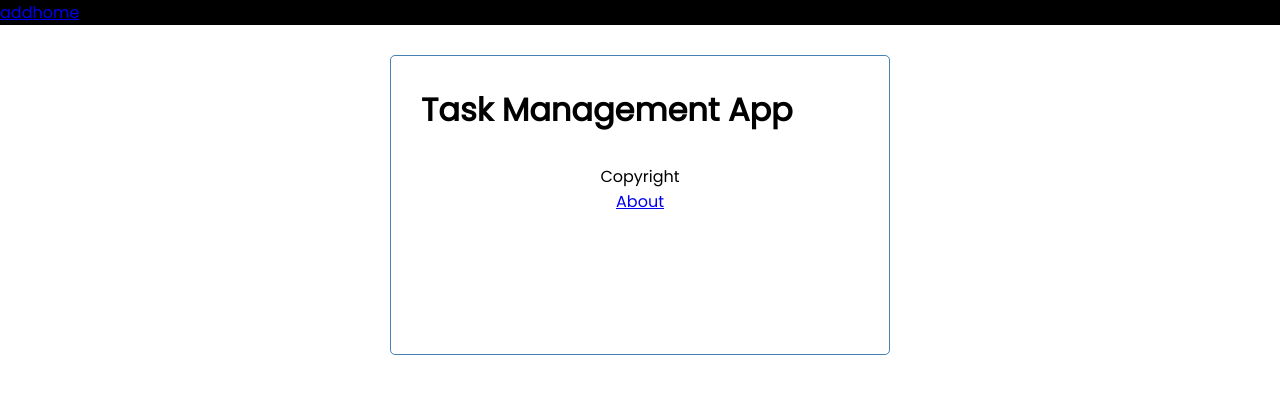
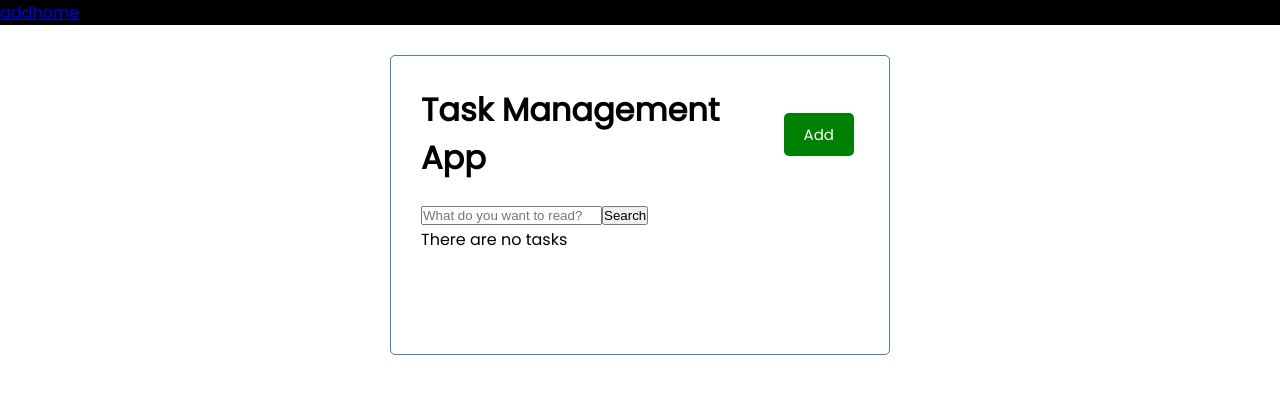
Before and after one commit to JCJang/Humanities-book-database, a React (Create React App) app: page /add in a window 1280 px wide. Shown: the top 394 px of the page. Built offline with nearby package versions, Linux system fonts and the light colour scheme; no server answers.

Commit message:
aug 11 Created Query via google books. Need to link to show ISBN, preview status, preview link etc. Add Query with Author's name.

```diff
--- a/src/components/access/Access.js
+++ b/src/components/access/Access.js
@@ -1,4 +1,4 @@
-import Header from './Header'
+import Search from './Search'
 import Results from './Results'
 import Shelf from './Shelf'
 import BookDetail from './BookDetail'
@@ -10,10 +10,6 @@ function Access() {
   const [result, setResult] = useState([])
   const onSearch = (value) => {
     setResult(shelf.filter((shelf) => shelf.text.indexOf(value.search) > 0))
-    if (result.length === 0) {
-      alert("there are no matches")
-      return
-    }
   }
   const [shelf, setShelf] = useState([])
   useEffect(()=>{
@@ -43,7 +39,7 @@ const fetchShelves = async() =>{
   return (<div>
     <div className="Row">
       <div className="Column col-1">
-        <Header onSearch={onSearch}/>
+        <Search onSearch={onSearch}/>
         {result !== '' && <Results result={result} setShelf={setDisplayShelf}/>}
 
       </div>
--- a/src/components/access/Results.js
+++ b/src/components/access/Results.js
@@ -3,7 +3,7 @@ const Results = ({result, setShelf}) => {
   return (
     <div className="Results">
 
-    {result.map((result)=><Result result={result} setShelf={setShelf}/>)}
+    {result && result.map((result)=><Result result={result} setShelf={setShelf}/>)}
   </div>
   )
 
--- a/src/components/access/Header.js
+++ b/src/components/access/Search.js
@@ -1,7 +1,7 @@
-import SearchBar from './SearchBar'
+import SearchBar from '../SearchBar'
 import {useState} from 'react'
 
-const Header = ({onSearch}) => {
+const Search = ({onSearch}) => {
   return (
     <div className="Header"><h2>Search By Question</h2>
     <SearchBar type="text" onSearch = {onSearch}
@@ -11,4 +11,4 @@ const Header = ({onSearch}) => {
   )
 }
 
-export default Header
+export default Search
--- a/src/components/add/About.js
+++ /dev/null
@@ -1,11 +0,0 @@
-import {Link} from 'react-router-dom'
-
-
-const About = () => {
-  return (<div>
-    <h4>version 2.0</h4>
-    <Link to="/">Go back</Link>
-  </div>)
-}
-
-export default About
--- a/src/components/add/Add.js
+++ b/src/components/add/Add.js
@@ -1,16 +1,25 @@
 import {useState, useEffect} from 'react';
 import './Add.css';
-import {BrowserRouter as Router, Route} from 'react-router-dom'
+import Query from './Query'
 import Header from './Header'
 import Tasks from './Tasks'
 import AddTask from './AddTask'
-import Footer from './Footer'
-import About from './About'
+import SearchBar from '../SearchBar'
+
 
 
 const Add =()=>{
   const [showAddTask, setShowAddTask]=useState(false)
   const [tasks, setTasks] =  useState([])
+  const [results, setResults] = useState(false)
+  const [toAdd, setToAdd] = useState()
+
+  const onSearch = async(title)=>{
+    console.log(`https://www.googleapis.com/books/v1/volumes?q=intitle:${title.search}`);
+    const work = await fetch(`https://www.googleapis.com/books/v1/volumes?q=intitle:${title.search}`)
+    const data = await work.json()
+      setResults(data)
+      }
 
   useEffect(()=>{
       const getTasks = async() => {
@@ -58,7 +67,6 @@ setTasks(tasks.map((item)=>item.id===id?{...item, reminder:data.reminder}:item))
 }
 
 
-
 const addTask = async (task)=>{
   const res = await fetch('http://localhost:5000/tasks', {
       method: 'POST',
@@ -80,21 +88,16 @@ setTasks([...tasks, data])
 // setTasks([...tasks,newTask])
 
   return (
-    <Router>
     <div className="container">
       <Header onAdd={()=>setShowAddTask(!showAddTask)} btnText={showAddTask?"Close":"Add"} btnColor={showAddTask?"red":"green"}/>
-
-
-      <Route path="/" exact render={(props)=>(
-        <>
         {showAddTask && <AddTask onSubmit={addTask}/>}
-        {tasks.length>0 ? <Tasks tasks={tasks} onDelete={deleteTask} onToggle={toggleReminder}/>:<p>There are no tasks</p>}
-        </>
-      )}/>
-      <Route path="/about" component={About}/>
-      <Footer/>
+        <SearchBar type="text" onSearch = {onSearch}
+         placeholder="What do you want to read?"/>
+        {results && (<Query result={results} setToAdd={setToAdd}/>)}
+        {toAdd}
+        {tasks.length>0 ? <Tasks tasks={tasks} onDelete={deleteTask}
+         onToggle={toggleReminder}/>:<p>There are no tasks</p>}
     </div>
-    </Router>
   )
 }
 
--- a/src/components/add/Footer.js
+++ /dev/null
@@ -1,12 +0,0 @@
-import {Link} from 'react-router-dom'
-
-const Footer = () => {
-  return (
-    <footer>
-      <p>Copyright</p>
-<Link to="/about">About</Link>
-    </footer>
-  )
-}
-
-export default Footer
--- a/src/components/add/Header.js
+++ b/src/components/add/Header.js
@@ -7,7 +7,7 @@ const Header = ({title, onAdd,btnColor, btnText}) => {
   return (
     <header className="header">
       <h1>{title}</h1>
-      {location.pathname === '/' && (<Button color={btnColor} text={btnText} onClick={onAdd}/>)}
+      {location.pathname === '/add' && (<Button color={btnColor} text={btnText} onClick={onAdd}/>)}
       {/*REUSABLE components
         <Button color="green" text="another text for another button"/>
         <Button color="pink" text="more buttons using the same component"/>
--- /dev/null
+++ b/src/components/add/Query.js
@@ -0,0 +1,12 @@
+import QueryItem from './QueryItem'
+const Query = ({result, setToAdd}) => {
+    result.items.map(a=>console.log(a))
+  return (
+    <div className="Query">
+    {result.items.map((a)=><QueryItem result={a} setToAdd={setToAdd}/>)}
+  </div>
+  )
+
+}
+
+export default Query
--- /dev/null
+++ b/src/components/add/QueryItem.js
@@ -0,0 +1,16 @@
+const QueryItem = ({result, setToAdd}) => {
+  return (
+    <div className="QueryItem" onClick={()=>setToAdd(result)}>
+      <h4>{result.volumeInfo.title}</h4>
+      <p>{result.volumeInfo.authors.map(a=>a)}</p>
+      <p>{result.volumeInfo.publishedDate}</p>
+      <p>{result.volumeInfo.pageCount}</p>
+
+
+
+  </div>
+  )
+
+}
+
+export default QueryItem
```
Also changed, not shown: src/components/SearchBar.js (renamed from src/components/access/SearchBar.js).
